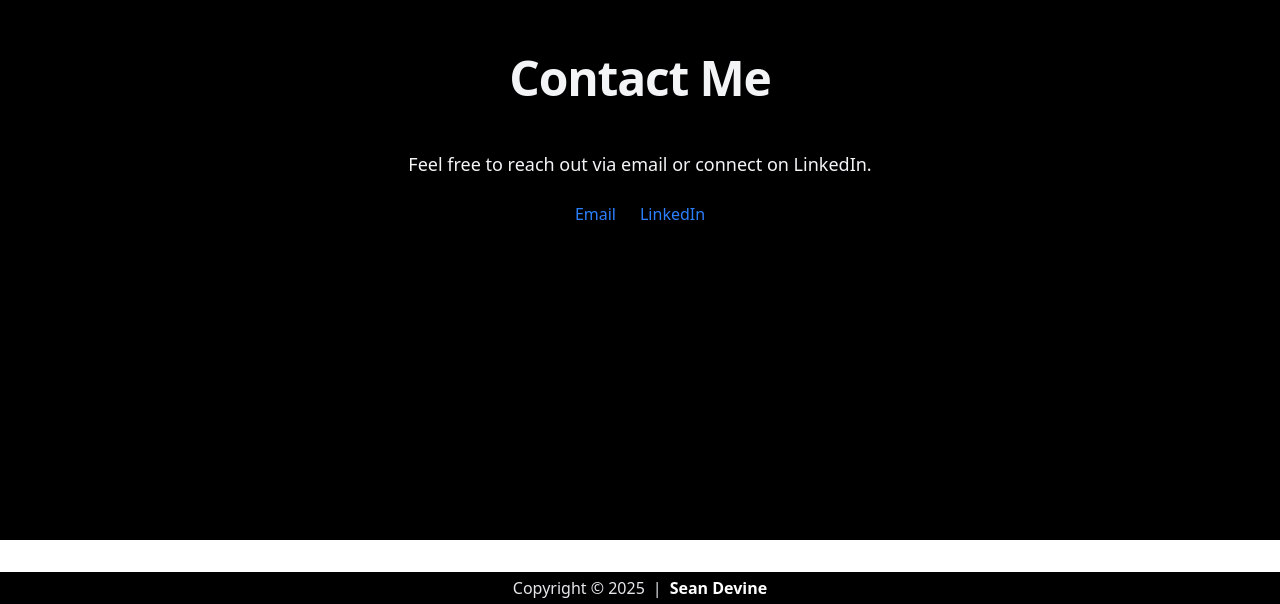
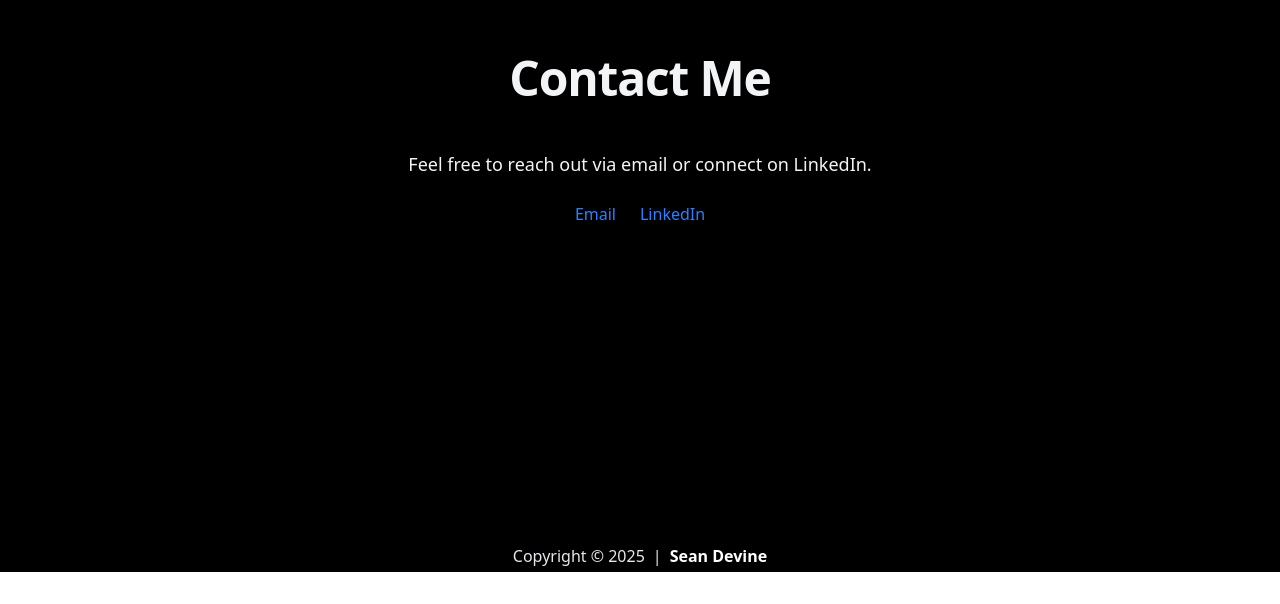
Before and after one commit to seandevine369/my-website, a React (Vite) app: page / in a window 1280 px wide. Shown: the part 5063-5667 px from the top of the page. After the commit the page ends 5635 px from the top, so only its background shows below. Built offline with nearby package versions, Linux system fonts and the light colour scheme.

Commit message:
Fix: Added removed white block that came from top margin in footer

```diff
--- a/src/components/Footer.tsx
+++ b/src/components/Footer.tsx
@@ -1,6 +1,6 @@
 export default function Footer() {
     return (
-        <footer className="bg-black text-gray-200 p-1 mt-8">
+        <footer className="bg-black text-gray-200 p-1">
             <div className="container mx-auto text-center">
                 <span>
                     Copyright © {new Date().getFullYear()}
```
